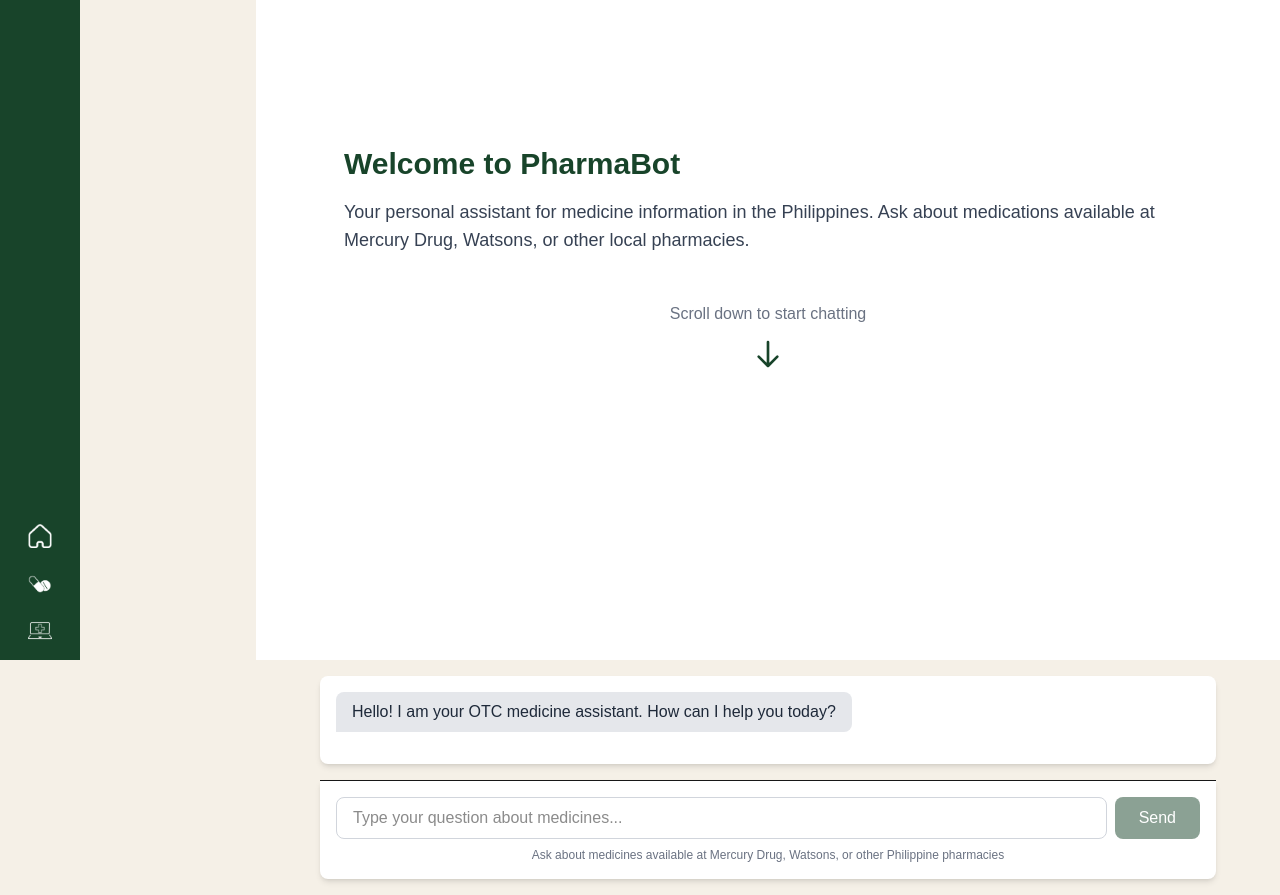
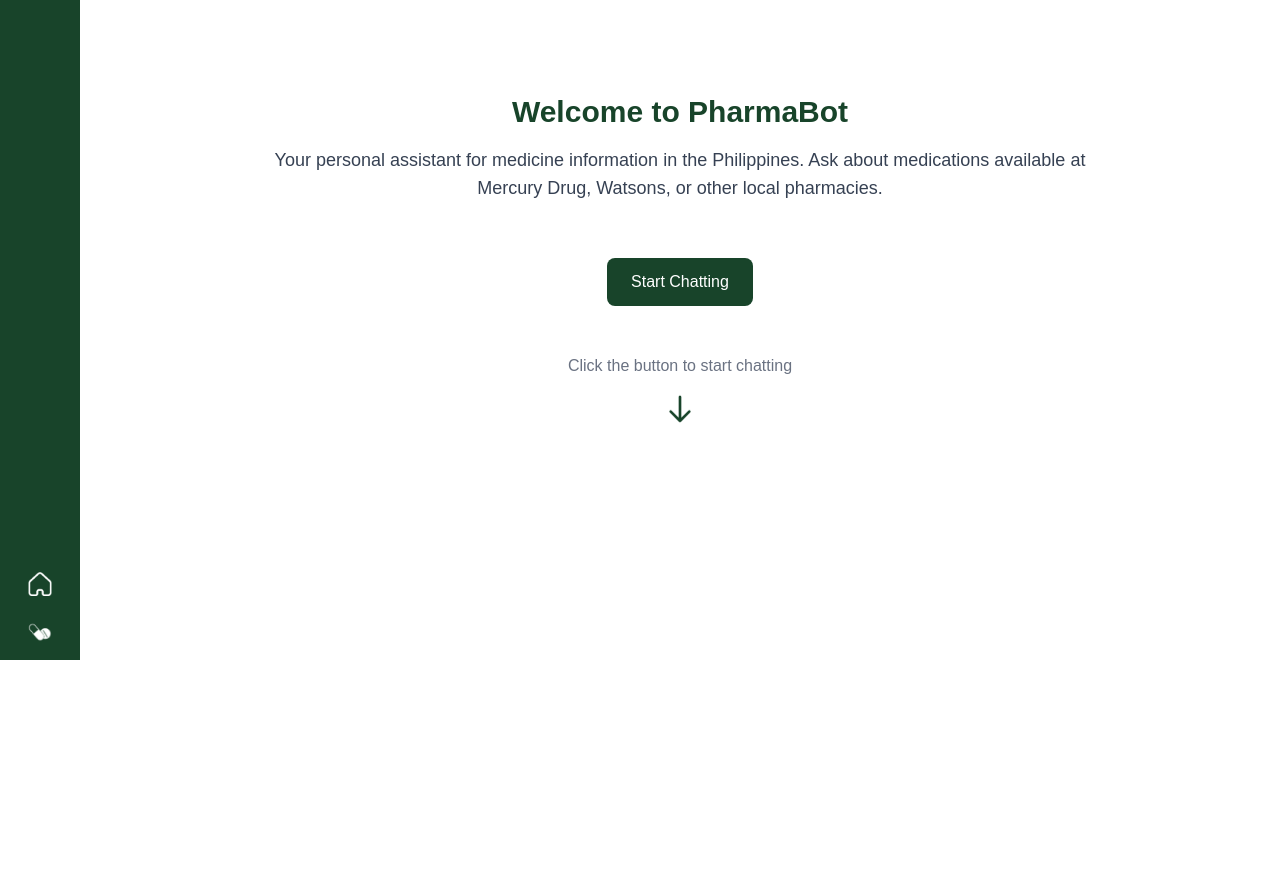
Before and after one commit to EntomaBlazcko/pharma-ai, a Next.js app: page /chatbot in a window 1280 px wide. Shown: the part 140-1035 px from the top of the page. After the commit the page ends 800 px from the top, so only its background shows below. Built offline with nearby package versions, Linux system fonts and the light colour scheme.

Commit message:
fix route for the api chatbot and checked something on side bar

```diff
--- a/app/api/chat/route.js
+++ b/app/api/chat/route.js
@@ -9,7 +9,33 @@
     }
 
     // Prepare prompt
-    const prompt = `You are a helpful expert in over-the-counter (OTC) medicine available in the Philippines. Only suggest medicines available in local drugstores like Mercury Drug or Watsons. Now answer the user's question: ${message}`;
+    const prompt = `Act as a Philippine OTC medicine expert. For every user query, recommend EXACTLY 2-3 FDA-approved options available at Mercury Drug, Watsons, or The Generics Pharmacy. Use this template:
+
+**Condition:** [User's symptom/purpose]
+**Options:**
+1. **Generic name** (Top PH Brand)
+   - Purpose: [e.g., fever, cough]
+   - Dosage: [e.g., 500mg every 6 hours]
+   - Precautions: [e.g., "Not for asthma"]
+   - Price Range: [e.g., ₱5-10 per tablet]
+
+2. **Generic name** (Alternative Brand)
+   - Purpose: [...]
+   - Dosage: [...]
+   - Precautions: [...]
+   - Price Range: [...]
+
+3. **Generic name** (Budget Option)
+   - [...]
+
+**Safety Notes:**
+✓ "Consult a doctor if symptoms persist beyond 2 days"
+✓ "Check with pharmacist for drug interactions"
+✓ "Not for children under 12 unless specified"
+
+**PHARMACY TIP:** "All options available at Mercury Drug branches nationwide."
+
+Now answer this PH OTC query: "${message}"`;
 
     // Call Groq API
     const response = await fetch('https://api.groq.com/openai/v1/chat/completions', {
@@ -19,12 +45,15 @@
         'Authorization': `Bearer ${process.env.GROQ_API_KEY}`,
       },
       body: JSON.stringify({
-        model: 'llama3-8b-8192', // or try 'llama3-70b-8192'
+        model: 'llama3-8b-8192',
         messages: [
-          { role: 'system', content: 'You are a helpful assistant.' },
+          {
+            role: 'system',
+            content: 'You are a pharmacist assistant specializing in Philippine OTC medicines. Always list 3-5 options with brand names, dosage, and precautions.'
+          },
           { role: 'user', content: prompt }
         ],
-        temperature: 0.7
+        temperature: 0.4 // Lower for more factual responses
       }),
     });
 
--- a/app/chatbot/page.js
+++ b/app/chatbot/page.js
@@ -3,25 +3,60 @@
 import Image from 'next/image';
 import Link from 'next/link';
 import { usePathname } from 'next/navigation';
-import React from 'react';
-import Sidebar from '../../public/components/Sidebar.js';
+
+const navItems = [
+  { href: '/', icon: '/icons/HOME.png', label: 'Home' },
+  { href: '/medicine', icon: '/icons/MEDICINE.png', label: 'Medicines' }
+];
 
 export default function ChatbotPage() {
   const [message, setMessage] = useState('');
   const [chatHistory, setChatHistory] = useState([]);
   const [isLoading, setIsLoading] = useState(false);
+  const [showWelcome, setShowWelcome] = useState(true);
+  const [isTransitioning, setIsTransitioning] = useState(false);
   const messagesEndRef = useRef(null);
+  const chatContainerRef = useRef(null);
+  const introContainerRef = useRef(null);
+  const mainContainerRef = useRef(null);
+  const pathname = usePathname();
 
   useEffect(() => {
+    if (!showWelcome && chatHistory.length > 0) {
+      scrollToBottom();
+    }
+  }, [chatHistory, showWelcome]);
+
+  useEffect(() => {
+    introContainerRef.current?.scrollIntoView();
+  }, []);
+
+  const scrollToBottom = () => {
+    setTimeout(() => {
+      messagesEndRef.current?.scrollIntoView({ behavior: 'smooth' });
+    }, 100);
+  };
+
+  const scrollToChat = () => {
+    setIsTransitioning(true);
+
+    // Initialize chat with welcome message
     setChatHistory([{
       sender: 'bot',
       text: 'Hello! I am your OTC medicine assistant. How can I help you today?'
     }]);
-  }, []);
 
-  useEffect(() => {
-    messagesEndRef.current?.scrollIntoView({ behavior: 'smooth' });
-  }, [chatHistory]);
+    // Smooth scroll to chat container
+    setTimeout(() => {
+      chatContainerRef.current?.scrollIntoView({ behavior: 'smooth' });
+
+      // After scroll completes, hide welcome section
+      setTimeout(() => {
+        setShowWelcome(false);
+        setIsTransitioning(false);
+      }, 500);
+    }, 100);
+  };
 
   const handleSendMessage = async () => {
     if (!message.trim() || isLoading) return;
@@ -45,17 +80,24 @@
       }
 
       const data = await response.json();
+
+      setTimeout(() => {
         const botMessage = { sender: 'bot', text: data.response };
         setChatHistory(prev => [...prev, botMessage]);
+      }, 800);
     } catch (error) {
       console.error('Error:', error);
+      setTimeout(() => {
         const errorMessage = {
           sender: 'bot',
           text: 'Sorry, I encountered an error. Please try again later.'
         };
         setChatHistory(prev => [...prev, errorMessage]);
+      }, 800);
     } finally {
+      setTimeout(() => {
         setIsLoading(false);
+      }, 800);
     }
   };
 
@@ -67,29 +109,78 @@
   };
 
   return (
-    <div className="flex min-h-screen bg-[#f5f0e7]">
-      {/* Sidebar - fixed width */}
-      <div className="w-64 shrink-0 h-screen sticky top-0">
-        <Sidebar />
+    <div className="flex min-h-screen bg-white">
+      {/* Sidebar */}
+      <aside
+        className="sidebar fixed top-0 left-0 h-screen w-20 p-4 flex flex-col justify-between text-white z-50"
+        style={{ backgroundColor: '#18442A' }}
+      >
+        <div className="flex justify-center mb-8">
+          <div className="relative w-[65px] h-[65px] min-w-[65px]">
+            <Image
+              src="/icons/PH.AI.svg"
+              alt="Pharma AI Logo"
+              fill
+              className="object-contain drop-shadow-md"
+              priority
+              sizes="65px"
+            />
+          </div>
         </div>
 
-      {/* Main Content Area */}
-      <div className="flex-1 flex flex-col">
-        {/* Welcome Introduction - full viewport height */}
+        <nav className="flex flex-col items-center gap-6">
+          {navItems.map(({ href, icon, label }) => (
+            <Link href={href} key={href}>
+              <div className="relative group">
+                <Image
+                  src={icon}
+                  alt={label}
+                  width={24}
+                  height={24}
+                  className={`cursor-pointer transition-transform duration-200 ${
+                    pathname === href ? 'drop-shadow-md scale-110' : ''
+                  }`}
+                />
+                <span className="absolute left-full ml-2 px-2 py-1 text-xs text-white bg-black rounded opacity-0 group-hover:opacity-100 transition-opacity duration-300 whitespace-nowrap">
+                  {label}
+                </span>
+              </div>
+            </Link>
+          ))}
+        </nav>
+      </aside>
+
+      {/* Main Content */}
+      <div ref={mainContainerRef} className="flex-1 flex flex-col ml-20 relative overflow-hidden">
+        {/* Welcome Section */}
+        <div
+          ref={introContainerRef}
+          className={`w-full transition-all duration-500 ease-in-out ${
+            showWelcome ? 'h-screen opacity-100' : 'h-0 opacity-0 overflow-hidden'
+          }`}
+        >
           <div className="h-screen flex flex-col items-center justify-center p-4 bg-white w-full">
-          <div className="w-full max-w-4xl p-6">
+            <div className="w-full max-w-4xl p-6 text-center">
               <h1 className="text-3xl font-bold text-[#18442A] mb-4">Welcome to PharmaBot</h1>
               <p className="text-lg text-gray-700 mb-6">
                 Your personal assistant for medicine information in the Philippines.
                 Ask about medications available at Mercury Drug, Watsons, or other local pharmacies.
               </p>
+              <button
+                onClick={scrollToChat}
+                disabled={isTransitioning}
+                className="mt-8 bg-[#18442A] text-white px-6 py-3 rounded-lg hover:bg-[#143b28] transition-colors cursor-pointer transform hover:scale-105 active:scale-95 disabled:opacity-50"
+              >
+                {isTransitioning ? 'Loading...' : 'Start Chatting'}
+              </button>
               <div className="flex flex-col items-center mt-12">
-              <p className="text-gray-500 mb-4">Scroll down to start chatting</p>
+                <p className="text-gray-500 mb-4">Click the button to start chatting</p>
                 <svg
-                className="animate-bounce w-8 h-8 text-[#18442A]"
+                  className="animate-bounce w-8 h-8 text-[#18442A] cursor-pointer"
                   fill="none"
                   stroke="currentColor"
                   viewBox="0 0 24 24"
+                  onClick={scrollToChat}
                 >
                   <path
                     strokeLinecap="round"
@@ -101,35 +192,62 @@
               </div>
             </div>
           </div>
+        </div>
 
-        {/* Chat Container - appears after scrolling */}
-        <div className="w-full flex flex-col items-center p-4 bg-[#f5f0e7]">
-          <div className="w-full max-w-4xl flex flex-col">
-            {/* Chat Messages - scrollable area */}
-            <div className="flex-1 overflow-y-auto bg-white rounded-lg shadow-md p-4 space-y-4">
+        {/* Chat Interface */}
+        <div
+          ref={chatContainerRef}
+          className={`w-full flex flex-col bg-[#f9f9f9] transition-all duration-500 ease-in-out ${
+            showWelcome ? 'h-0 opacity-0 overflow-hidden' : 'h-screen opacity-100'
+          }`}
+        >
+          {/* Chat Header */}
+          <div className="border-b border-gray-200 bg-white p-4 sticky top-0 z-10">
+            <h2 className="text-xl font-semibold text-[#18442A]">PharmaBot Assistant</h2>
+          </div>
+
+          {/* Messages Container */}
+          <div className="flex-1 overflow-y-auto p-4 space-y-4">
             {chatHistory.map((msg, index) => (
               <div
                 key={index}
                 className={`flex ${msg.sender === 'user' ? 'justify-end' : 'justify-start'}`}
               >
                 <div
-                    className={`max-w-[75%] rounded-lg px-4 py-2 ${
+                  className={`max-w-[85%] rounded-xl px-4 py-3 whitespace-pre-wrap ${
                     msg.sender === 'user'
                       ? 'bg-[#18442A] text-white rounded-br-none'
-                        : 'bg-gray-200 text-gray-800 rounded-bl-none'
+                      : 'bg-white text-gray-800 rounded-bl-none border border-gray-200'
                   }`}
                 >
-                    {msg.text}
+                  {msg.sender === 'bot' ? (
+                    <div className="prose prose-sm max-w-none">
+                      {msg.text.split('\n').map((line, i) => (
+                        <p key={i} className="mb-2 last:mb-0">
+                          {line.startsWith('•') || line.startsWith('-') ? (
+                            <span className="flex items-start">
+                              <span className="mr-2">•</span>
+                              <span>{line.substring(1)}</span>
+                            </span>
+                          ) : (
+                            line
+                          )}
+                        </p>
+                      ))}
+                    </div>
+                  ) : (
+                    msg.text
+                  )}
                 </div>
               </div>
             ))}
             {isLoading && (
               <div className="flex justify-start">
-                  <div className="bg-gray-200 text-gray-800 rounded-lg rounded-bl-none px-4 py-2">
+                <div className="bg-white rounded-xl rounded-bl-none px-4 py-3 border border-gray-200">
                   <div className="flex space-x-2">
-                      <div className="w-2 h-2 rounded-full bg-gray-500 animate-bounce"></div>
-                      <div className="w-2 h-2 rounded-full bg-gray-500 animate-bounce delay-100"></div>
-                      <div className="w-2 h-2 rounded-full bg-gray-500 animate-bounce delay-200"></div>
+                    <div className="w-2 h-2 rounded-full bg-gray-400 animate-bounce"></div>
+                    <div className="w-2 h-2 rounded-full bg-gray-400 animate-bounce delay-100"></div>
+                    <div className="w-2 h-2 rounded-full bg-gray-400 animate-bounce delay-200"></div>
                   </div>
                 </div>
               </div>
@@ -137,30 +255,31 @@
             <div ref={messagesEndRef} />
           </div>
 
-            {/* Input Area - fixed at bottom */}
-            <div className="bg-white rounded-b-lg shadow-md border-t p-4 mt-4">
-              <div className="flex gap-2">
+          {/* Input Area - Sticky Bottom */}
+          <div className="border-t border-gray-200 bg-white p-4 sticky bottom-0">
+            <div className="flex gap-2 items-center">
               <input
                 type="text"
                 value={message}
                 onChange={(e) => setMessage(e.target.value)}
                 onKeyDown={handleKeyPress}
-                  placeholder="Type your question about medicines..."
-                  className="flex-1 border border-gray-300 rounded-lg px-4 py-2 focus:outline-none focus:ring-2 focus:ring-[#18442A] focus:border-transparent"
+                placeholder="Ask about medicines..."
+                className="flex-1 border border-gray-300 rounded-lg px-4 py-3 focus:outline-none focus:ring-2 focus:ring-[#18442A] focus:border-transparent text-sm"
                 disabled={isLoading}
               />
               <button
                 onClick={handleSendMessage}
                 disabled={isLoading || !message.trim()}
-                  className="bg-[#18442A] text-white px-6 py-2 rounded-lg hover:bg-[#143b28] transition-colors disabled:opacity-50 disabled:cursor-not-allowed"
+                className="bg-[#18442A] text-white p-3 rounded-lg hover:bg-[#143b28] transition-colors disabled:opacity-50 disabled:cursor-not-allowed"
               >
-                  Send
+                <svg xmlns="http://www.w3.org/2000/svg" className="h-5 w-5" viewBox="0 0 20 20" fill="currentColor">
+                  <path d="M10.894 2.553a1 1 0 00-1.788 0l-7 14a1 1 0 001.169 1.409l5-1.429A1 1 0 009 15.571V11a1 1 0 112 0v4.571a1 1 0 00.725.962l5 1.428a1 1 0 001.17-1.408l-7-14z" />
+                </svg>
               </button>
             </div>
             <p className="text-xs text-gray-500 mt-2 text-center">
-                Ask about medicines available at Mercury Drug, Watsons, or other Philippine pharmacies
+              PharmaBot may produce inaccurate information. Always consult a healthcare professional.
             </p>
-            </div>
           </div>
         </div>
       </div>
--- a/public/components/Sidebar.js
+++ b/public/components/Sidebar.js
@@ -7,8 +7,8 @@
 
 const navItems = [
   { href: '/', icon: '/icons/HOME.png', label: 'Home' },
-  { href: '/medicines', icon: '/icons/MEDICINE.png', label: 'Medicines' },
-  { href: '/ask-ai', icon: '/icons/ASK AI.png', label: 'Ask AI' },
+  { href: '/medicine', icon: '/icons/MEDICINE.png', label: 'Medicines' },
+  { href: '/chatbot', icon: '/icons/ASK AI.png', label: 'Ask AI' },
 ];
 
 export default function Sidebar() {
```
Lines whose indentation alone changed are shown as unchanged.
